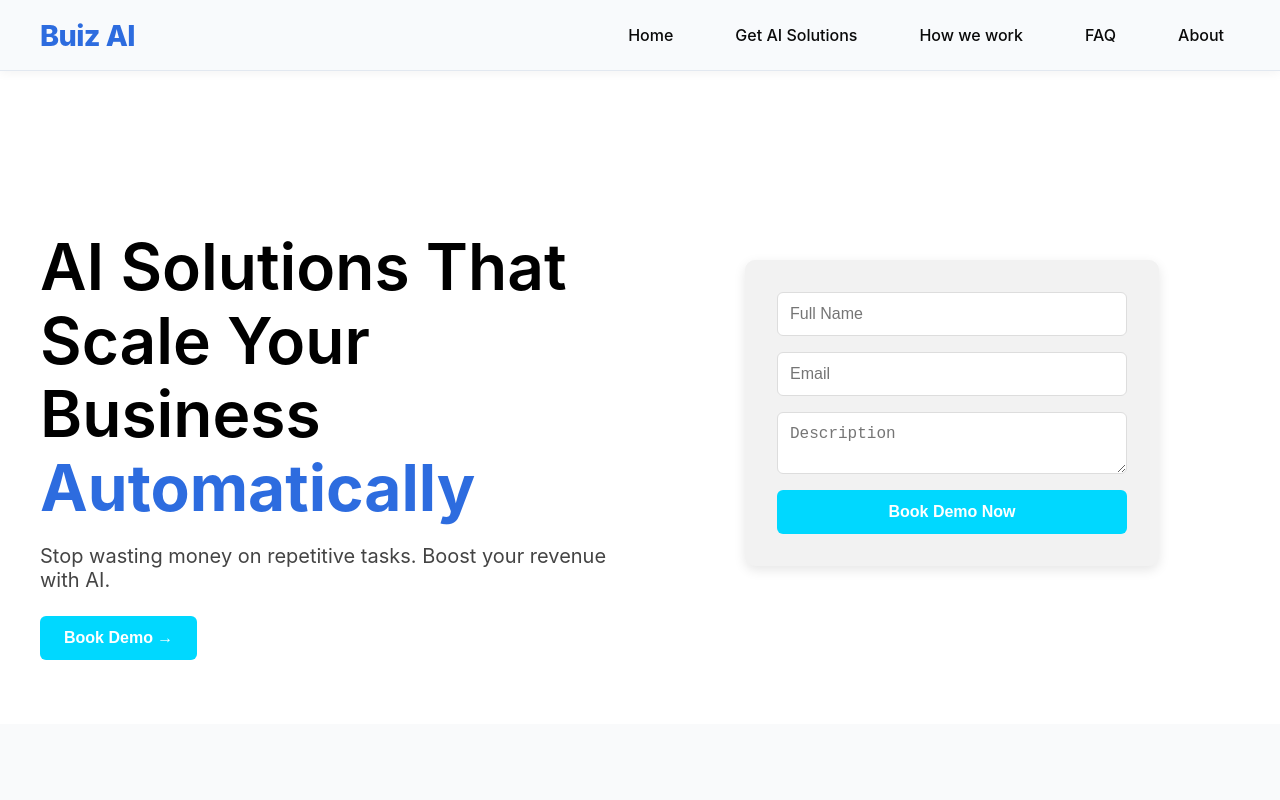
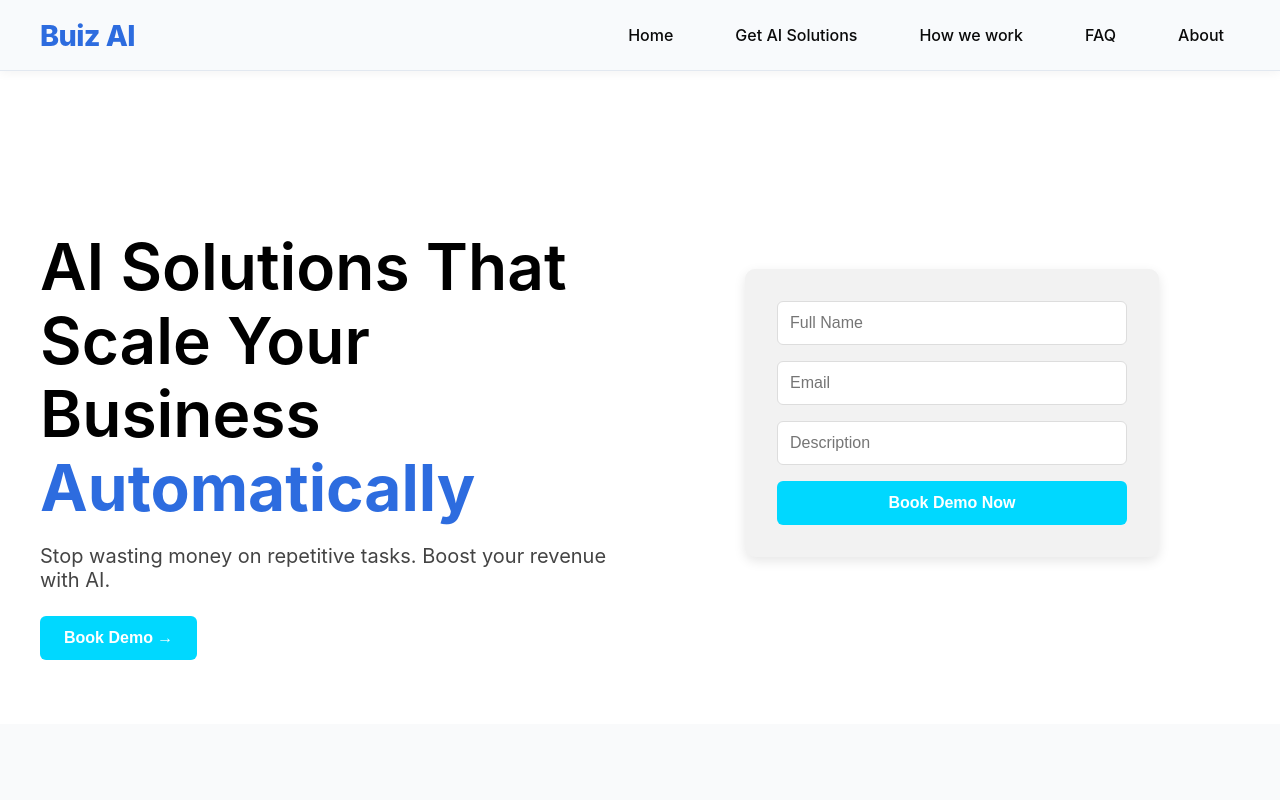
Before and after one commit to needlesanddials1/buiz-website, a React (Create React App) app: page / in a window 1280 px wide. Shown: the top 800 px of the page. Built offline with nearby package versions, Linux system fonts and the light colour scheme.

Commit message:
Update Hero.tsx
added calender

```diff
--- a/src/components/Hero.tsx
+++ b/src/components/Hero.tsx
@@ -14,9 +14,7 @@ const Hero: React.FC = () => {
     description: "",
   });
 
-  const handleInputChange = (
-    e: React.ChangeEvent<HTMLInputElement | HTMLTextAreaElement>
-  ) => {
+  const handleInputChange = (e: React.ChangeEvent<HTMLInputElement>) => {
     const { name, value } = e.target;
     setFormData((prev) => ({
       ...prev,
@@ -28,14 +26,14 @@ const Hero: React.FC = () => {
     e.preventDefault();
 
     try {
-      // 1. Send data to webhook
+      // 1) Send data to n8n webhook
       await fetch("https://n8n.buizai.com/webhook-test/b988f5b2-e601-4213-9bd1-0453b890f21b", {
         method: "POST",
         headers: { "Content-Type": "application/json" },
         body: JSON.stringify(formData),
       });
 
-      // 2. Redirect to Calendly
+      // 2) Redirect to Calendly
       window.location.href =
         "https://calendly.com/mariaqibtiya-buizai/new-meeting";
     } catch (error) {
@@ -43,7 +41,7 @@ const Hero: React.FC = () => {
       alert("Something went wrong. Please try again.");
     }
 
-    // Reset form after submission
+    // Reset form (optional)
     setFormData({ name: "", email: "", description: "" });
   };
 
@@ -65,9 +63,8 @@ const Hero: React.FC = () => {
           <button
             className="hero-cta-button"
             onClick={() =>
-              document
-                .querySelector<HTMLFormElement>(".hero-form")
-                ?.scrollIntoView({ behavior: "smooth" })
+              (window.location.href =
+                "https://calendly.com/mariaqibtiya-buizai/new-meeting")
             }
           >
             Book Demo →
@@ -95,13 +92,13 @@ const Hero: React.FC = () => {
               className="form-input"
               required
             />
-            <textarea
+            <input
+              type="text"
               name="description"
               placeholder="Description"
               value={formData.description}
               onChange={handleInputChange}
               className="form-input"
-              required
             />
             <button type="submit" className="form-submit-button">
               Book Demo Now
```
